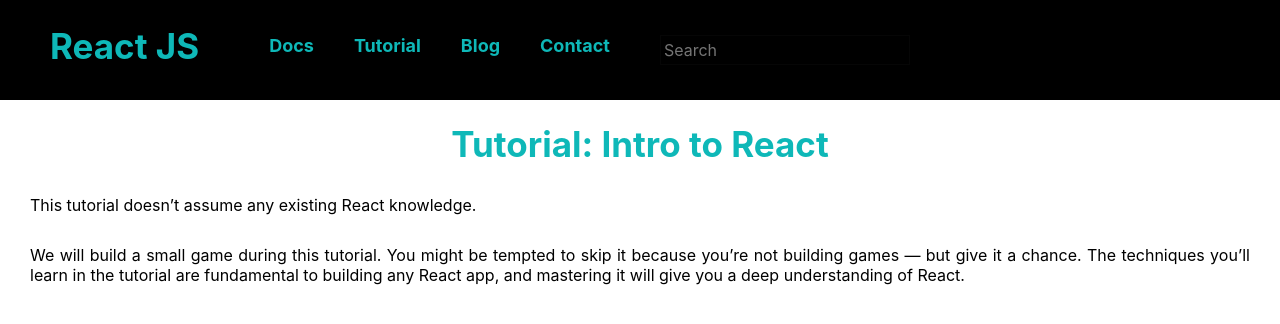
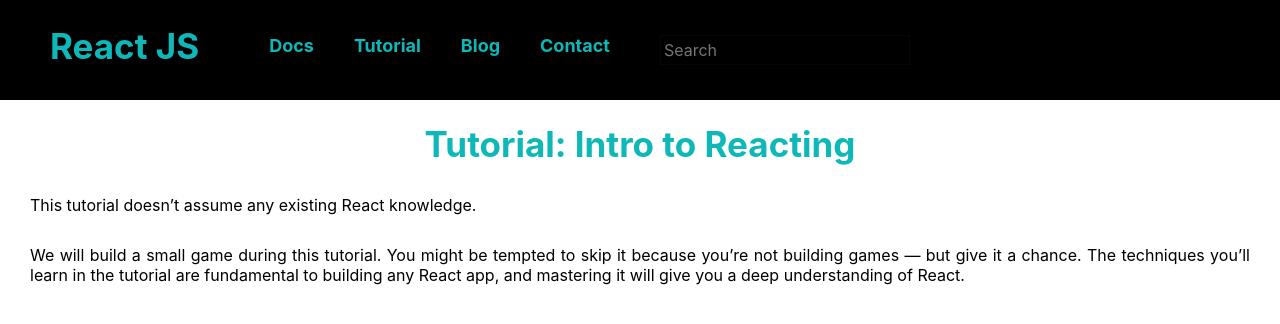
Before and after one commit to Sudha1919/react-pygflb, a React (Create React App) app: page /tutorial in a window 1280 px wide. Shown: the top 324 px of the page. Built offline with nearby package versions, Linux system fonts and the light colour scheme.

Commit message:
1 file modified

```diff
--- a/src/components/Modules/Tutorial.js
+++ b/src/components/Modules/Tutorial.js
@@ -3,7 +3,7 @@
 const Tutorial = () => {
   return (
     <div>
-      <h1>Tutorial: Intro to React</h1>
+      <h1>Tutorial: Intro to Reacting</h1>
       <p>
         <span>This tutorial doesn’t assume any existing React knowledge.</span>
       </p>
```
